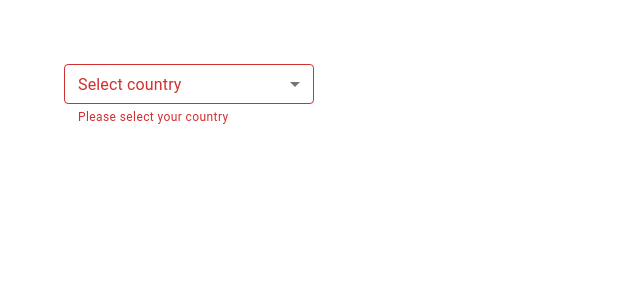
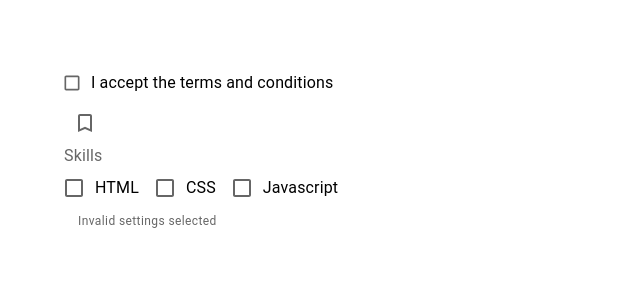
Before and after one commit to iftekharx/ReactMaterialUI_Practice, a React (Create React App) app: page / in a window 1280 px wide. Shown: the top 300 px of the page, without its empty margins (0-640 px from the left). Built offline with nearby package versions, Linux system fonts and the light colour scheme.

Commit message:
added upto Mui Checkbox

```diff
--- a/src/App.tsx
+++ b/src/App.tsx
@@ -1,15 +1,16 @@
-import React from 'react'
 import logo from './logo.svg'
 import './App.css'
 import MuiTypography from './components/MuiTypography'
 import MuiButton from './components/MuiButton'
 import MuiTextField from './components/MuiTextField'
 import MuiSelect from './components/MuiSelect'
+import MuiRadioButton from './components/MuiRadioButton'
+import MuiCheckbox from './components/MuiCheckbox'
 
 function App() {
   return (
     <div className="App">
-      <MuiSelect />
+      <MuiCheckbox />
     </div>
   )
 }
--- /dev/null
+++ b/src/components/MuiCheckbox.tsx
@@ -0,0 +1,96 @@
+import {
+  Box,
+  FormControlLabel,
+  Checkbox,
+  FormControl,
+  FormLabel,
+  FormGroup,
+  FormHelperText,
+} from '@mui/material'
+import { useState } from 'react'
+import BookmarkBorderIcon from '@mui/icons-material/BookmarkBorder'
+import BookmarkIcon from '@mui/icons-material/Bookmark'
+
+const MuiCheckbox = () => {
+  const [acceptInC, setAcceptInC] = useState(false)
+  const [skills, setSkills] = useState<string[]>([])
+
+  const handleChange = (event: React.ChangeEvent<HTMLInputElement>) => {
+    setAcceptInC(event.target.checked)
+  }
+
+  const handleSkillChange = (event: React.ChangeEvent<HTMLInputElement>) => {
+    const index = skills.indexOf(event.target.value)
+    if (index == -1) {
+      setSkills([...skills, event.target.value])
+    } else {
+      setSkills(skills.filter((skills) => skills != event.target.value))
+    }
+  }
+  return (
+    <Box>
+      <Box>
+        <FormControlLabel
+          label="I accept the terms and conditions"
+          control={
+            <Checkbox
+              size="small"
+              color="secondary"
+              checked={acceptInC}
+              onChange={handleChange}
+            />
+          }
+        />
+      </Box>
+      <Box>
+        <Checkbox
+          icon={<BookmarkBorderIcon />}
+          checkedIcon={<BookmarkIcon />}
+          checked={acceptInC}
+          onChange={handleChange}
+        />
+      </Box>
+
+      <Box>
+        <FormControl>
+          <FormLabel>Skills</FormLabel>
+          <FormGroup row>
+            <FormControlLabel
+              label="HTML"
+              control={
+                <Checkbox
+                  value="html"
+                  checked={skills.includes('html')}
+                  onChange={handleSkillChange}
+                />
+              }
+            />
+            <FormControlLabel
+              label="CSS"
+              control={
+                <Checkbox
+                  value="css"
+                  checked={skills.includes('css')}
+                  onChange={handleSkillChange}
+                />
+              }
+            />
+            <FormControlLabel
+              label="Javascript"
+              control={
+                <Checkbox
+                  value="javascript"
+                  checked={skills.includes('javascript')}
+                  onChange={handleSkillChange}
+                />
+              }
+            />
+          </FormGroup>
+          <FormHelperText>Invalid settings selected</FormHelperText>
+        </FormControl>
+      </Box>
+    </Box>
+  )
+}
+
+export default MuiCheckbox
--- /dev/null
+++ b/src/components/MuiRadioButton.tsx
@@ -0,0 +1,43 @@
+import {
+  Box,
+  FormControl,
+  FormLabel,
+  FormControlLabel,
+  FormHelperText,
+  RadioGroup,
+  Radio,
+} from '@mui/material'
+import { useState } from 'react'
+
+const MuiRadioButton = () => {
+  const [value, setValue] = useState('')
+  console.log({ value })
+
+  const handleChange = (event: React.ChangeEvent<HTMLInputElement>) => {
+    setValue(event.target.value)
+  }
+
+  return (
+    <Box>
+      <FormControl>
+        <FormLabel id="job-experience-group-label">
+          Years of experience
+        </FormLabel>
+        <RadioGroup
+          name="job-experience-group"
+          aria-labelledby="job-experience-group-label"
+          value={value}
+          onChange={handleChange}
+          row
+        >
+          <FormControlLabel control={<Radio />} label="0-2" value="0-2" />
+          <FormControlLabel control={<Radio />} label="3-5" value="3-5" />
+          <FormControlLabel control={<Radio />} label="6-10" value="6-10" />
+        </RadioGroup>
+        <FormHelperText>Invalid Selection</FormHelperText>
+      </FormControl>
+    </Box>
+  )
+}
+
+export default MuiRadioButton
```
